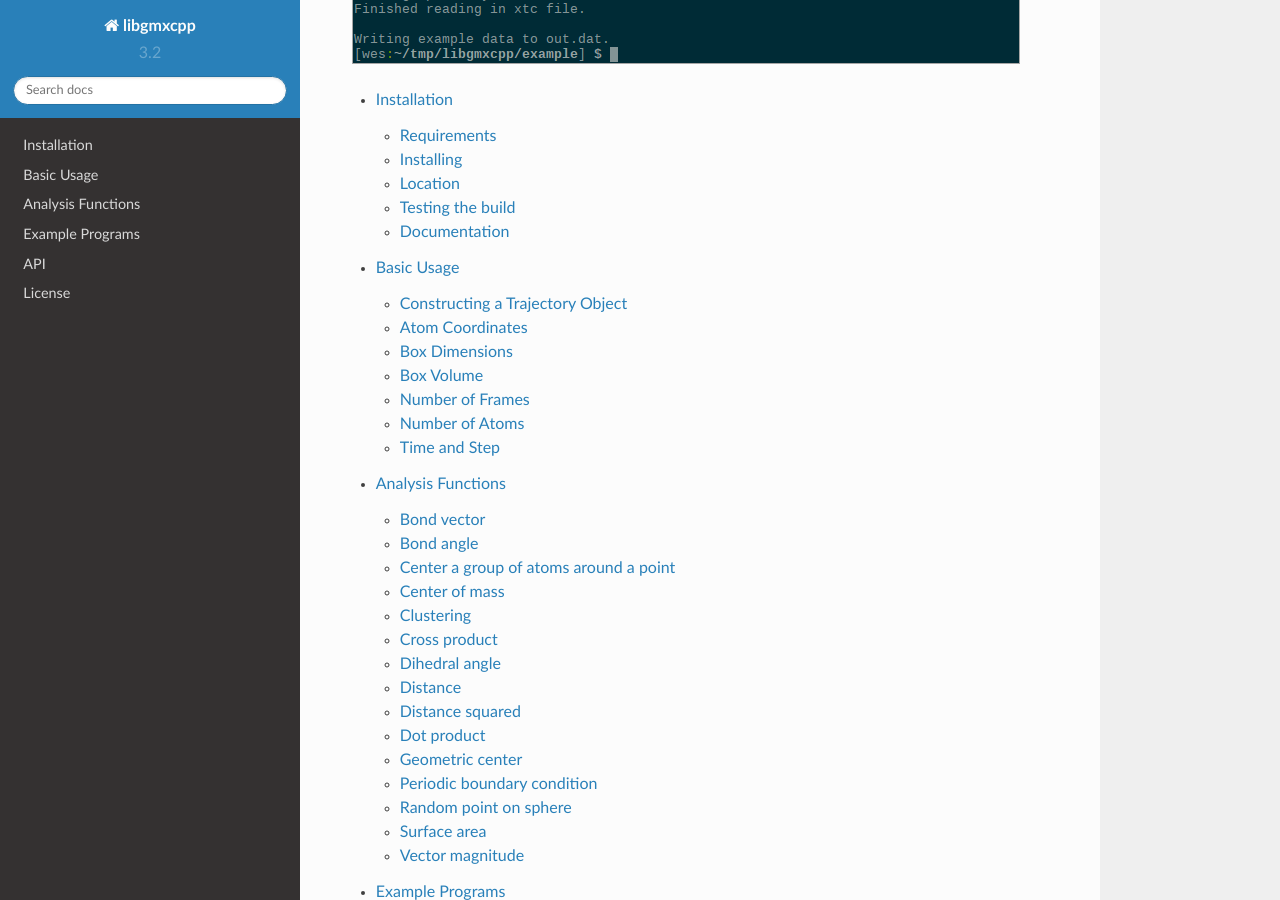
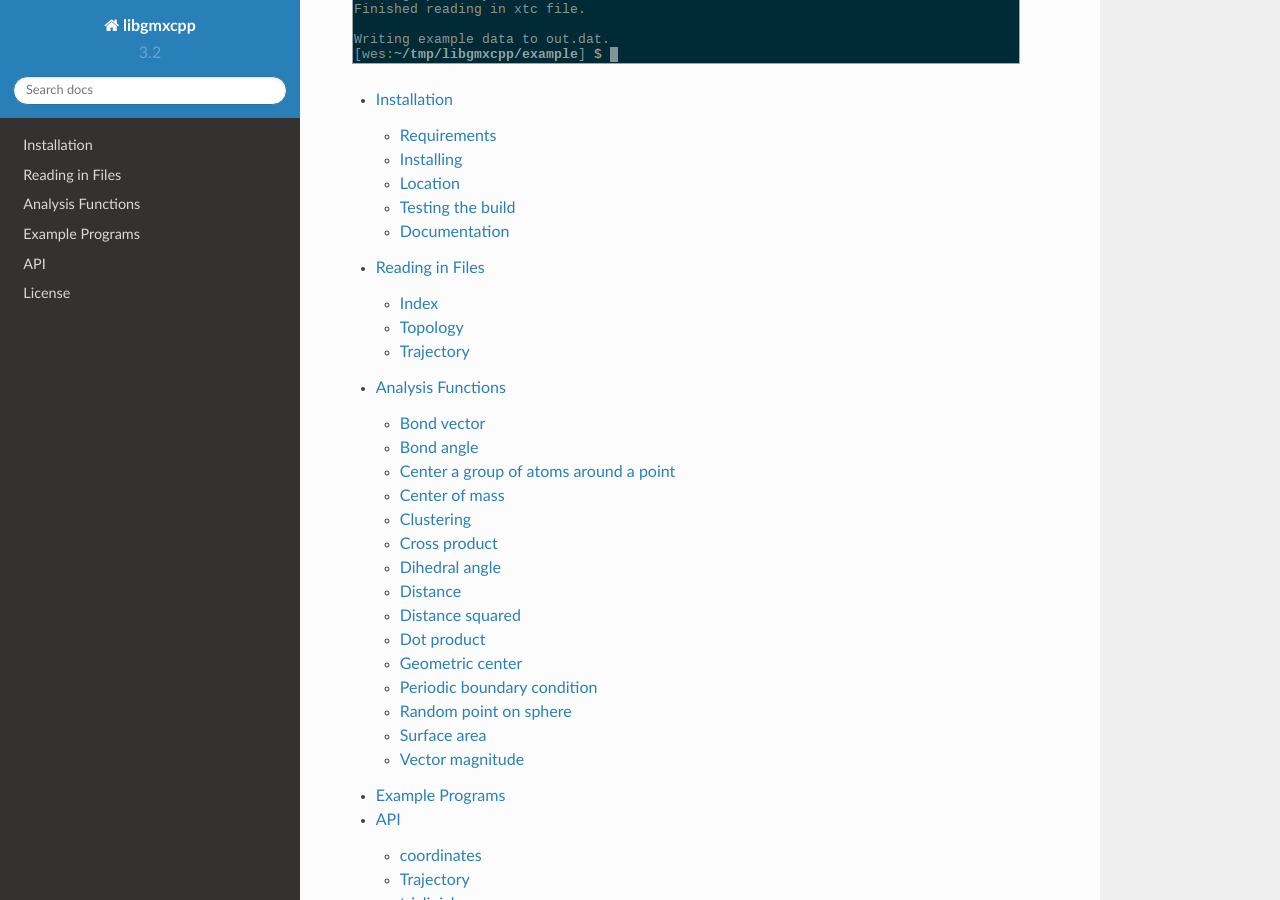
Before and after one commit to wesbarnett/libgmxcpp, a Sphinx documentation site: the page built from docs/index.rst, in a window 1280 px wide and 900 px high, scrolled down 1106 px. Built offline with Sphinx 7.4.7 and the Read the Docs theme 2.0.0, drawn with Linux system fonts in a browser that asks for light colours; some of the changed lines change nothing that is shown.

Commit message:
update docs

```diff
--- /dev/null
+++ b/docs/files.rst
@@ -0,0 +1,28 @@
+Reading in Files
+================
+
+.. highlight:: cpp
+
+The basic idea of the library is two-fold and contains two main aspects: 1)
+Reading in Gromacs files into memory using constructors and using getters to
+access their information in an analysis program, and 2) a set of basic analysis
+functions (see next section). Currently libgmxcpp can read in .xtc, .ndx, and
+.tpr files (tpr files are limited currently to mass and charge).  The three
+classes that correspond to these file formats are listed below. Each class
+contains its own header file in
+the `gmxcpp` directory.
+
+Index
+-----
+.. doxygenclass:: Index
+    :members:
+
+Topology
+----------
+.. doxygenclass:: Topology
+    :members:
+
+Trajectory
+----------
+.. doxygenclass:: Trajectory
+    :members:
--- a/docs/index.rst
+++ b/docs/index.rst
@@ -43,7 +43,7 @@ Advantages
 .. toctree::
 
    installation
-   usage
+   files
    analysis
    example
    api
--- a/docs/usage.rst
+++ /dev/null
@@ -1,137 +0,0 @@
-Basic Usage
-===========
-
-.. highlight:: cpp
-
-
-The premise of this library is to make reading in GROMACS files easy so that the
-focus is on writing code for analysis. The main class used is `Trajectory
-<classes/Trajectory.html>`_. The
-idea is that you create a Trajectory object which contains all the information
-from both the .xtc file (and optionally .ndx file). Trajectory
-object methods are then used for analyzing the data.
-
-The other important class is `coordinates <classes/coordinates.html>`_, which is
-a three-dimensional vector with several operators overloaded. Trajectory getters
-will return this type.
-
-In order to use the Trajectory class you must include ``gmxcpp/Trajectory.h`` in
-your code. Then you'll need to link to the library when you compile your
-program. With gcc this can be done by adding ``-lgmxcpp`` to the command for
-compiling.
-
-Constructing a Trajectory Object
---------------------------------
-
-First, you should create a Trajectory object::
-
-    // Creates a Trajectory object with "traj.xtc" and "index.ndx"
-    // The index file is optional
-    // Both arguments are C++ strings
-    Trajectory traj("traj.xtc","index.ndx");
-
-You could also make it a pointer::
-
-    Trajectory *traj = new Trajectory("traj.xtc","index.ndx");
-
-In that case just remember to use ``->`` instead of ``.`` when calling its methods.
-
-Upon construction of a Trajectory object both the xtc file and the index file
-are read into memory. The following sections detail how to access the data.
-
-Additionally, one thing to consider is that the object initially allocates
-enough memory for 100,000 frames and then reduces that to the correct amount of
-frames read in. If you have more frames than that to read in, or you memory is
-precious and you want to initially allocate for less, you can pass the number of
-initial frames as a parameter in the construction::
-
-    // 2 million frames! With an index file.
-    Trajectory traj("traj.xtc","index.ndx",2000000);
-    // Without an index file
-    Trajectory traj("traj.xtc",2000000);
-
-Atom Coordinates
-----------------
-
-To get the coordinates of an atom use GetXYZ() method. There are several
-different options. Note that coordinates is simply a vector with double
-precision. triclinicbox is a two dimensional vector with double precision.
-
-You can get the coordinates for every atom in the system for a specific frame::
-
-    // For the 3rd frame
-    vector <coordinates> a = traj.GetXYZ(2);
-    // To print out the first atom's coordinates in this vector:
-    cout << a.at(0);
-
-You can get the coordinates for every atom in an index group for a specific::
-
-    // For group "C" in the 3rd frame
-    vector <coordinates> a = traj.GetXYZ(2,"C")
-
-You can get the coordinates for one specific atom in the system for a specific
-frame::
-
-    // Second atom in the 3rd frame
-    coordinates a = traj.GetXYZ(2,1);
-    // You can print cleanly:
-    cout << a;
-
-You can get the coordinates for one specific atom in an index group for a
-frame::
-
-    // 2nd atom in group "C" in the 3rd frame
-    coordinates a = traj.GetXYZ(2,"C",1);
-
-Usually you'll throw GetXYZ in a couple of loops to access the data you need.
-
-Box Dimensions
---------------
-
-To get the box dimensions use GetBox() method::
-
-    // Gets the box dimensions from the first frame:
-    triclinicbox box = traj.GetBox(0);
-    // You can print cleanly:
-    cout << box;
-
-Box Volume
-----------
-
-To get the volume of the simulation box for any frame::
-
-    // For frame 0
-    double vol = traj.GetBoxVolume(0);
-
-Number of Frames
-----------------
-
-To get the number of frames in the simulation use GetNFrames()::
-
-    int nframes = traj.GetNFrames();
-
-Number of Atoms
----------------
-
-To get the number of atoms in the entire system use GetNAtoms()::
-
-    int natoms = traj.GetNAtoms();
-
-To get the size (number of atoms in) a specific group pass the index name as an
-argument::
-
-    // Gets the number of atoms in group "SOL"
-    int solsize = traj.GetNAtoms("SOL"):
-
-Time and Step
--------------
-
-To get the time (in ps) corresponding with a frame use GetTime(frame)::
-
-    // Gets the time of the 5th frame
-    float time = traj.GetTime(4);
-
-To get the step for a frame use GetStep(frame)::
-
-    // Gets the step corresponding with the 5th frame
-    int step = traj.GetStep(4);
```
